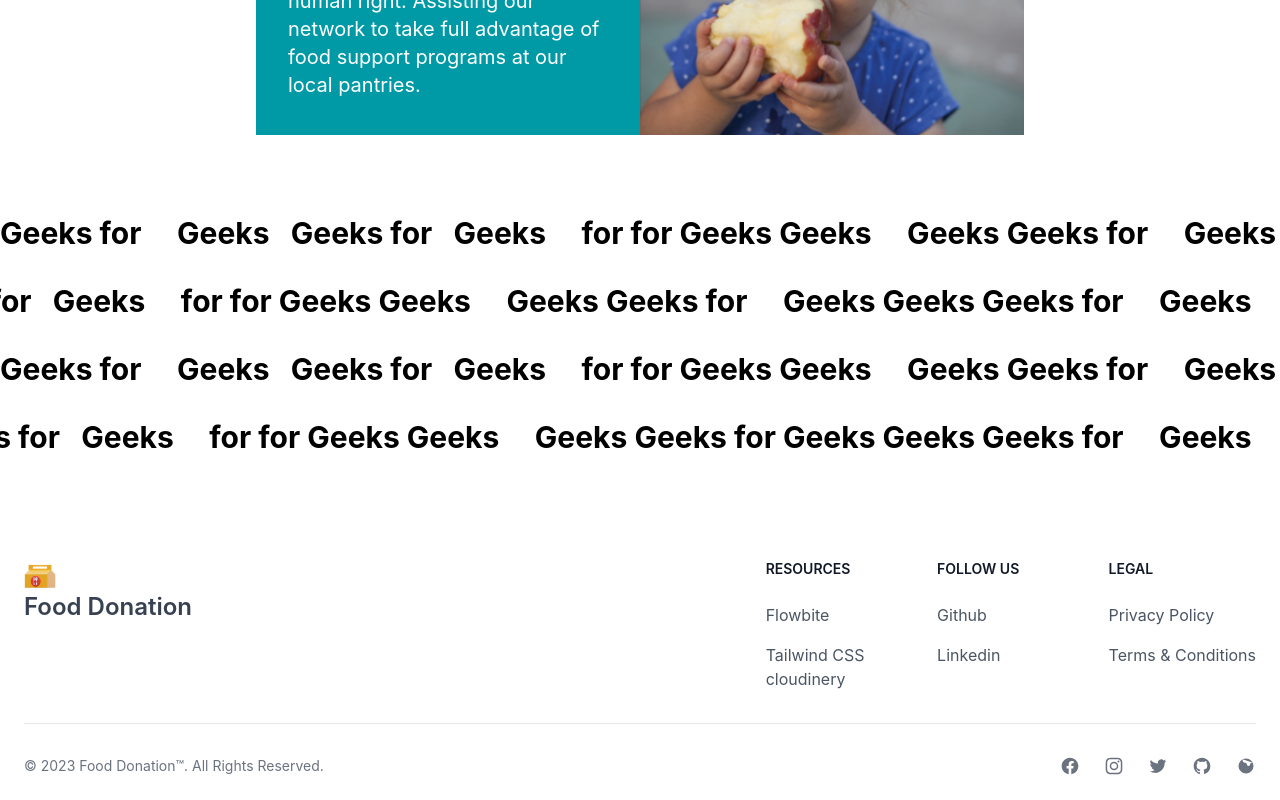
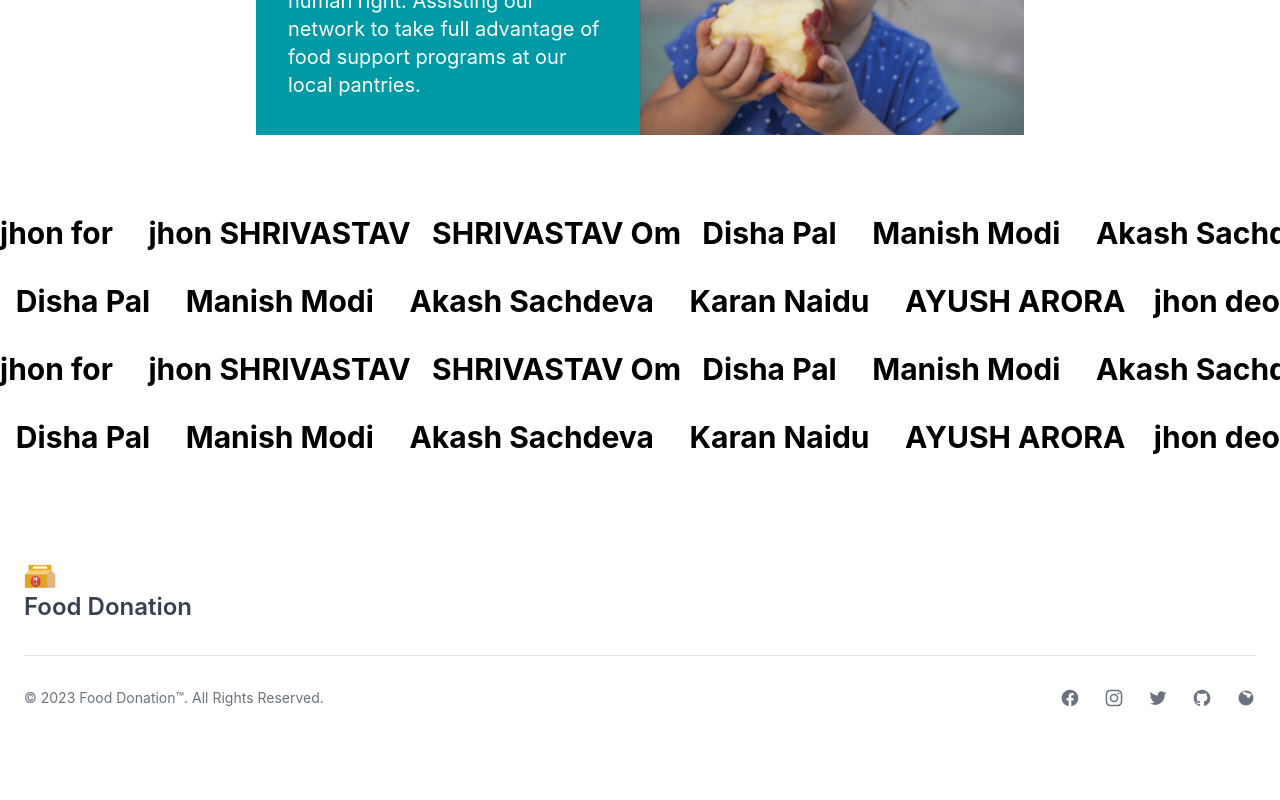
Before and after one commit to IcaroFA/Global, a React (Create React App) app: page / in a window 1280 px wide. Shown: the part 2041-2841 px from the top of the page. After the commit the page ends 2773 px from the top, so only its background shows below. Built offline with nearby package versions, Linux system fonts and the light colour scheme; no server answers.

Commit message:
inprove home page

```diff
--- a/src/components/popUp/Logout.js
+++ b/src/components/popUp/Logout.js
@@ -18,6 +18,7 @@ function Logout() {
       if (response.data.success) {
         setShowLogoutPopUp(false);
         navigate("/");
+        setUserData({});
         setUserData({});
       }
       setLoading(false);
--- a/src/pages/Home.js
+++ b/src/pages/Home.js
@@ -153,9 +153,10 @@ function Home() {
             direction="left"
             behavior="alternate"
           >
-            Geeks for &nbsp; &nbsp; Geeks &nbsp; Geeks for &nbsp; Geeks &nbsp;
-            &nbsp; for for Geeks Geeks &nbsp; &nbsp; Geeks Geeks for &nbsp;
-            &nbsp; Geeks Geeks Geeks for &nbsp; &nbsp; Geeks &nbsp; &nbsp;
+            jhon for &nbsp; &nbsp; jhon SHRIVASTAV &nbsp; SHRIVASTAV Om &nbsp;
+            Disha Pal &nbsp; &nbsp; Manish Modi &nbsp; &nbsp; Akash Sachdeva
+            &nbsp; &nbsp; Karan Naidu &nbsp; &nbsp; AYUSH ARORA &nbsp;
+            &nbsp;jhon deo
           </marquee>{" "}
           <marquee
             className="text-3xl
@@ -163,9 +164,10 @@ function Home() {
             direction="right"
             behavior="alternate"
           >
-            Geeks for &nbsp; &nbsp; Geeks &nbsp; Geeks for &nbsp; Geeks &nbsp;
-            &nbsp; for for Geeks Geeks &nbsp; &nbsp; Geeks Geeks for &nbsp;
-            &nbsp; Geeks Geeks Geeks for &nbsp; &nbsp; Geeks &nbsp; &nbsp;
+            jhon for &nbsp; &nbsp; jhon SHRIVASTAV &nbsp; SHRIVASTAV Om &nbsp;
+            Disha Pal &nbsp; &nbsp; Manish Modi &nbsp; &nbsp; Akash Sachdeva
+            &nbsp; &nbsp; Karan Naidu &nbsp; &nbsp; AYUSH ARORA &nbsp;
+            &nbsp;jhon deo
           </marquee>{" "}
           <marquee
             className="text-3xl
@@ -173,9 +175,10 @@ function Home() {
             direction="left"
             behavior="alternate"
           >
-            Geeks for &nbsp; &nbsp; Geeks &nbsp; Geeks for &nbsp; Geeks &nbsp;
-            &nbsp; for for Geeks Geeks &nbsp; &nbsp; Geeks Geeks for &nbsp;
-            &nbsp; Geeks Geeks Geeks for &nbsp; &nbsp; Geeks &nbsp; &nbsp;
+            jhon for &nbsp; &nbsp; jhon SHRIVASTAV &nbsp; SHRIVASTAV Om &nbsp;
+            Disha Pal &nbsp; &nbsp; Manish Modi &nbsp; &nbsp; Akash Sachdeva
+            &nbsp; &nbsp; Karan Naidu &nbsp; &nbsp; AYUSH ARORA &nbsp;
+            &nbsp;jhon deo
           </marquee>
           <marquee
             className="text-3xl
@@ -183,9 +186,10 @@ function Home() {
             direction="right"
             behavior="alternate"
           >
-            Geeks for &nbsp; &nbsp; Geeks &nbsp; Geeks for &nbsp; Geeks &nbsp;
-            &nbsp; for for Geeks Geeks &nbsp; &nbsp; Geeks Geeks for Geeks Geeks
-            Geeks for &nbsp; &nbsp; Geeks &nbsp; &nbsp;
+            jhon for &nbsp; &nbsp; jhon SHRIVASTAV &nbsp; SHRIVASTAV Om &nbsp;
+            Disha Pal &nbsp; &nbsp; Manish Modi &nbsp; &nbsp; Akash Sachdeva
+            &nbsp; &nbsp; Karan Naidu &nbsp; &nbsp; AYUSH ARORA &nbsp;
+            &nbsp;jhon deo
           </marquee>{" "}
         </div>
         {/* section fout */}
@@ -198,79 +202,6 @@ function Home() {
                 <span className="self-center text-2xl font-semibold whitespace-nowrap text-gray-700 dark:text-white">
                   Food Donation
                 </span>
-              </div>
-              <div className="grid grid-cols-2 gap-8 sm:gap-6 sm:grid-cols-3">
-                <div>
-                  <h2 className="mb-6 text-sm font-semibold text-gray-900 uppercase dark:text-white">
-                    Resources
-                  </h2>
-                  <ul className="text-gray-600 dark:text-gray-400">
-                    <li className="mb-4">
-                      <a
-                        href="https://flowbite.com/"
-                        className="hover:underline"
-                      >
-                        Flowbite
-                      </a>
-                    </li>
-                    <li>
-                      <a
-                        href="https://tailwindcss.com/"
-                        className="hover:underline"
-                      >
-                        Tailwind CSS
-                      </a>
-                    </li>{" "}
-                    <li>
-                      <a
-                        href="https://tailwindcss.com/"
-                        className="hover:underline"
-                      >
-                        cloudinery
-                      </a>
-                    </li>
-                  </ul>
-                </div>
-                <div>
-                  <h2 className="mb-6 text-sm font-semibold text-gray-900 uppercase dark:text-white">
-                    Follow us
-                  </h2>
-                  <ul className="text-gray-600 dark:text-gray-400">
-                    <li className="mb-4">
-                      <a
-                        href="https://github.com/MangeshThakre/food-donation-backend-FSJS"
-                        className="hover:underline "
-                      >
-                        Github
-                      </a>
-                    </li>
-                    <li>
-                      <a
-                        href="https://www.linkedin.com/in/mangesh-thakre-a55b13217/"
-                        className="hover:underline"
-                      >
-                        Linkedin
-                      </a>
-                    </li>
-                  </ul>
-                </div>
-                <div>
-                  <h2 className="mb-6 text-sm font-semibold text-gray-900 uppercase dark:text-white">
-                    Legal
-                  </h2>
-                  <ul className="text-gray-600 dark:text-gray-400">
-                    <li className="mb-4">
-                      <a href="#" className="hover:underline">
-                        Privacy Policy
-                      </a>
-                    </li>
-                    <li>
-                      <a href="#" className="hover:underline">
-                        Terms &amp; Conditions
-                      </a>
-                    </li>
-                  </ul>
-                </div>
               </div>
             </div>
             <hr className="my-6 border-gray-200 sm:mx-auto dark:border-gray-700 lg:my-8" />
```
Also changed, not shown: 11 other files (tests, documents, lock files or other folders).
